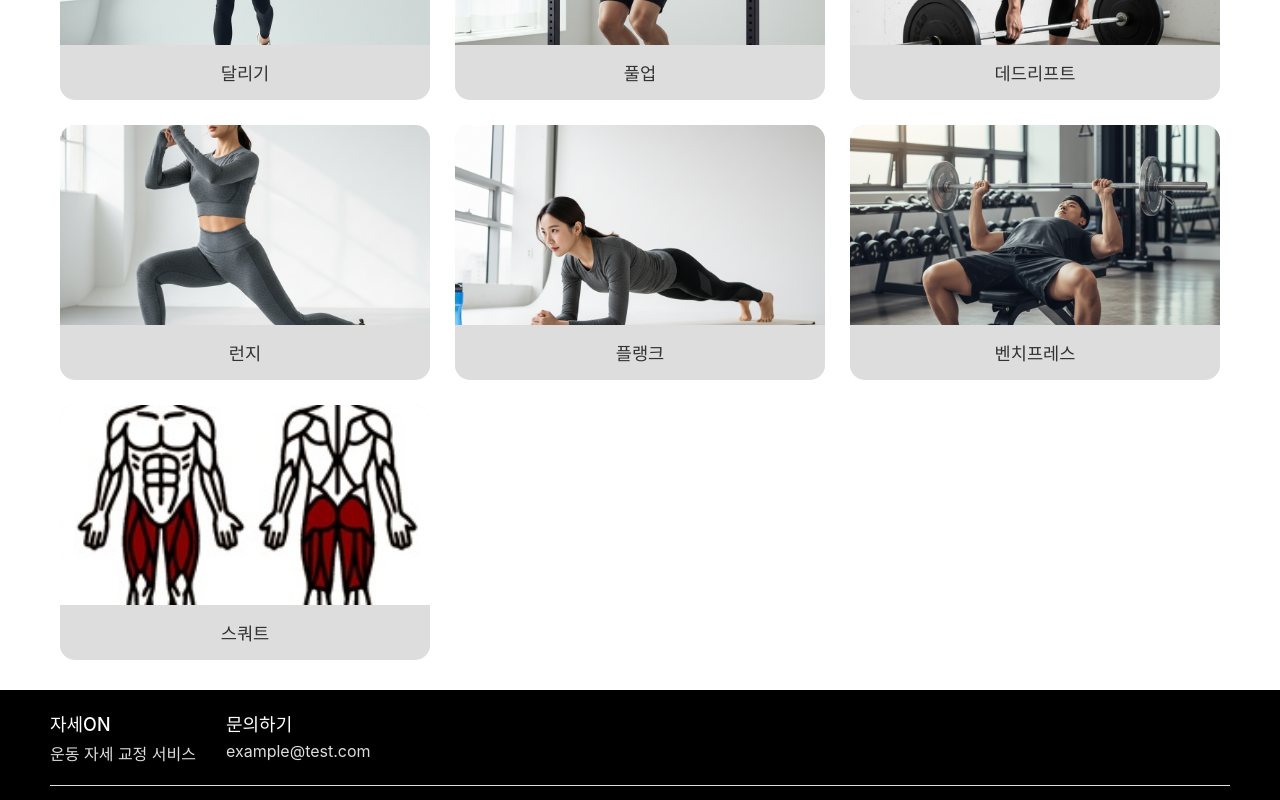
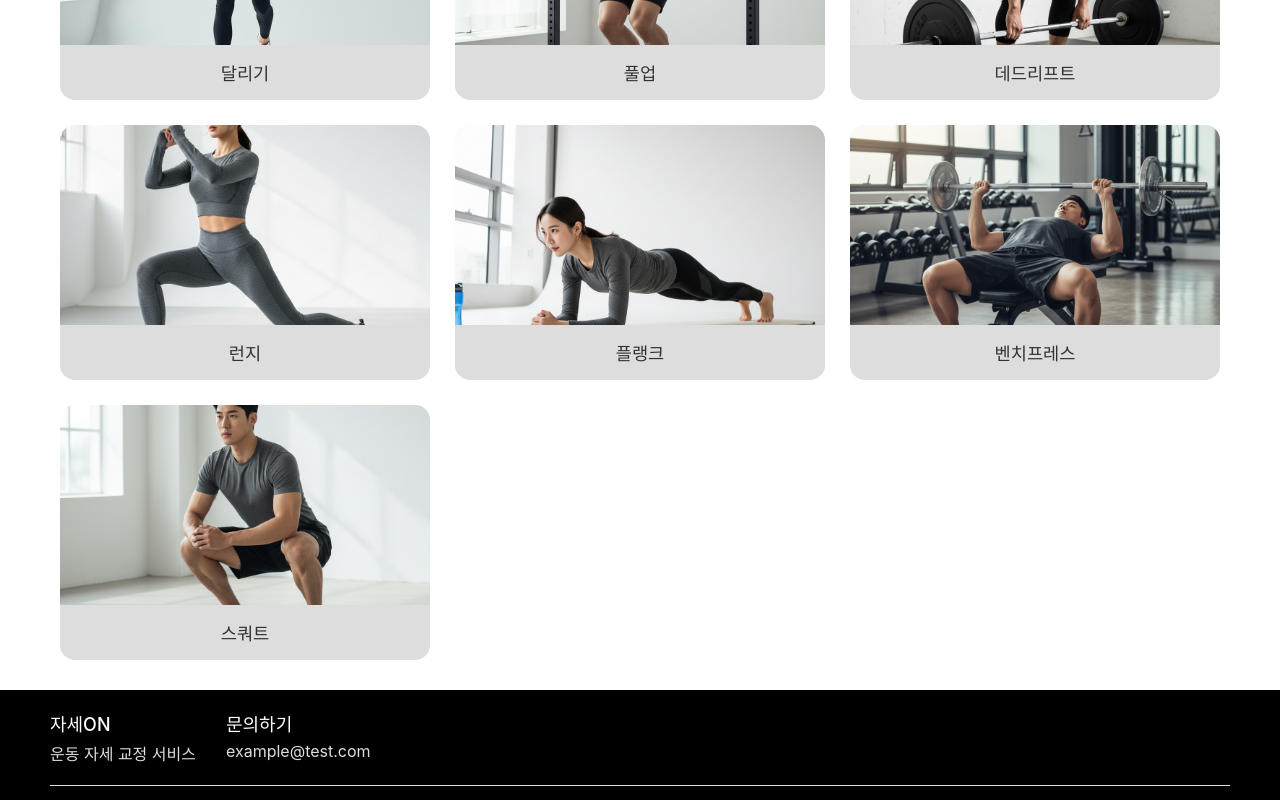
Before and after one commit to MinseouKim/Nullbrain, a React (Create React App) app in the folder typescript_01/: page /exercise in a window 1280 px wide. Shown: the part 476-1276 px from the top of the page. Built offline with nearby package versions, Linux system fonts and the light colour scheme.

Commit message:
이미지 수정

```diff
--- a/typescript_01/src/components/ExerciseModal.tsx
+++ b/typescript_01/src/components/ExerciseModal.tsx
@@ -140,15 +140,15 @@ interface ExerciseModalProps {
 
 const ExerciseModal = ({ isOpen, onClose, exercise }: ExerciseModalProps) => {
 
-      const navigate = useNavigate();
+  const navigate = useNavigate();
 
-      const handleStartWorkout= () => {
-        navigate('/camera');
-      };
+  const handleStartWorkout= () => {
+    navigate('/camera');
+  };
+
   if (!isOpen || !exercise) {
     return null;
   }
-
 
   const handleStart = () => {
     navigate("/camera");
@@ -161,7 +161,9 @@ const ExerciseModal = ({ isOpen, onClose, exercise }: ExerciseModalProps) => {
 
         <ImageSection>
           <h2>{exercise.name}</h2>
-          <img src={exercise.imageUrl} alt={exercise.name} />
+          {/* ▼▼▼▼▼ [요청하신 수정 사항] ▼▼▼▼▼ */}
+          <img src={exercise.modalImageUrl} alt={exercise.name} />
+          {/* ▲▲▲▲▲▲▲▲▲▲▲▲▲▲▲▲▲▲▲▲▲ */}
         </ImageSection>
 
         <InfoSection>
--- a/typescript_01/src/datas/data.ts
+++ b/typescript_01/src/datas/data.ts
@@ -6,6 +6,7 @@ export interface ExerciseDetail {
   category: "상체" | "하체" | "전신" | "유산소";
   description: string;
   imageUrl: string;
+  modalImageUrl: string;
   stimulationArea: string[];
   effect: string[];
   caution: string[];
@@ -18,7 +19,8 @@ export const EXERCISE_DETAILS: ExerciseDetail[] = [
     name: "스쿼트",
     category: "하체",
     description: "하체 근육을 강화하는 가장 대표적인 운동으로, 전신 근력 향상에도 효과적입니다.",
-    imageUrl: "/images/Squat2.jpg",
+    imageUrl: "/images/squat.png",
+    modalImageUrl: "/images/Squat2.jpg",
     stimulationArea: ["대퇴사두근 (허벅지 앞)", "둔근 (엉덩이)", "햄스트링 (허벅지 뒤)"],
     effect: ["하체 근력 강화", "코어 안정성 향상", "기초대사량 증가"],
     caution: ["허리가 구부러지지 않도록 곧게 펴주세요.", "무릎이 발끝보다 앞으로 과도하게 나가지 않도록 주의하세요.", "앉을 때 엉덩이를 뒤로 빼는 느낌으로 수행하세요."],
@@ -30,6 +32,7 @@ export const EXERCISE_DETAILS: ExerciseDetail[] = [
     category: "상체",
     description: "가슴, 어깨, 삼두근을 포함한 상체 전반의 근력을 키우는 대표적인 운동입니다.",
     imageUrl: "/images/benchPress.png",
+    modalImageUrl: "",
     stimulationArea: ["대흉근 (가슴)", "전면 삼각근 (어깨)", "삼두근 (팔 뒤)"],
     effect: ["상체 근력 및 근비대", "가슴 근육 발달", "어깨 안정성 강화"],
     caution: ["어깨 부상을 방지하기 위해 과도한 무게는 피하세요.", "바를 내릴 때 가슴에 살짝 닿는 느낌으로 통제하며 내리세요.", "손목이 꺾이지 않도록 주의하세요."],
@@ -41,6 +44,7 @@ export const EXERCISE_DETAILS: ExerciseDetail[] = [
     category: "전신",
     description: "몸의 중심부인 코어 근육을 강화하여 신체 안정성과 자세 교정에 도움을 주는 정적 운동입니다.",
     imageUrl: "/images/plank.png",
+    modalImageUrl: "",
     stimulationArea: ["복직근 (복부)", "복횡근 (코어)", "척추기립근 (허리)"],
     effect: ["코어 근력 강화", "자세 교정", "요통 완화"],
     caution: ["허리가 아래로 처지거나 엉덩이가 너무 높게 들리지 않도록 하세요.", "몸이 머리부터 발끝까지 일직선을 유지하도록 신경쓰세요."],
@@ -52,6 +56,7 @@ export const EXERCISE_DETAILS: ExerciseDetail[] = [
     category: "하체",
     description: "하체 근력과 함께 균형 감각을 효과적으로 향상시킬 수 있는 운동입니다.",
     imageUrl: "/images/lunge.png",
+    modalImageUrl: "",
     stimulationArea: ["대퇴사두근 (허벅지 앞)", "둔근 (엉덩이)", "내전근 (허벅지 안)"],
     effect: ["하체 근력 및 균형 감각 향상", "힙 유연성 증진", "좌우 비대칭 개선"],
     caution: ["상체를 곧게 세워 구부러지지 않도록 하세요.", "앞쪽 무릎이 발끝을 넘지 않도록 주의하세요.", "뒤쪽 무릎이 바닥에 닿지 않도록 통제하세요."],
@@ -63,6 +68,7 @@ export const EXERCISE_DETAILS: ExerciseDetail[] = [
     category: "전신",
     description: "전신 후면 사슬 근육을 모두 사용하여 '전신 운동의 왕'이라 불리는 운동입니다.",
     imageUrl: "/images/deadlift.png",
+    modalImageUrl: "",
     stimulationArea: ["척추기립근 (허리)", "둔근 (엉덩이)", "햄스트링 (허벅지 뒤)", "광배근 (등)"],
     effect: ["전신 근력 강화", "악력 향상", "파워 증진"],
     caution: ["허리가 절대 구부러지면 안 됩니다. 항상 곧은 상태를 유지하세요.", "무게 중심은 발 중앙에 두도록 하세요."],
@@ -74,6 +80,7 @@ export const EXERCISE_DETAILS: ExerciseDetail[] = [
     category: "상체",
     description: "자신의 체중을 이용해 등과 팔 근육을 강화하는 가장 효과적인 상체 운동 중 하나입니다.",
     imageUrl: "/images/pullup.png",
+    modalImageUrl: "",
     stimulationArea: ["광배근 (등)", "이두근 (팔 앞)", "승모근 (어깨 뒤)"],
     effect: ["등 근육 발달 (넓은 등)", "팔 근력 강화", "악력 향상"],
     caution: ["어깨에 과도한 부담이 가지 않도록 천천히 수행하세요.", "반동을 이용하지 않고 근육의 힘으로 올라가세요."],
@@ -85,6 +92,7 @@ export const EXERCISE_DETAILS: ExerciseDetail[] = [
     category: "유산소",
     description: "심폐지구력을 향상시키고 체지방을 감소시키는 가장 기본적인 유산소 운동입니다.",
     imageUrl: "/images/running.png",
+    modalImageUrl: "",
     stimulationArea: ["심장", "폐", "하체 근육 전반"],
     effect: ["심폐지구력 향상", "체지방 감소", "스트레스 해소"],
     caution: ["자신에게 맞는 속도와 거리를 설정하여 무리하지 마세요.", "쿠션이 좋은 신발을 착용하여 관절을 보호하세요."],
```
